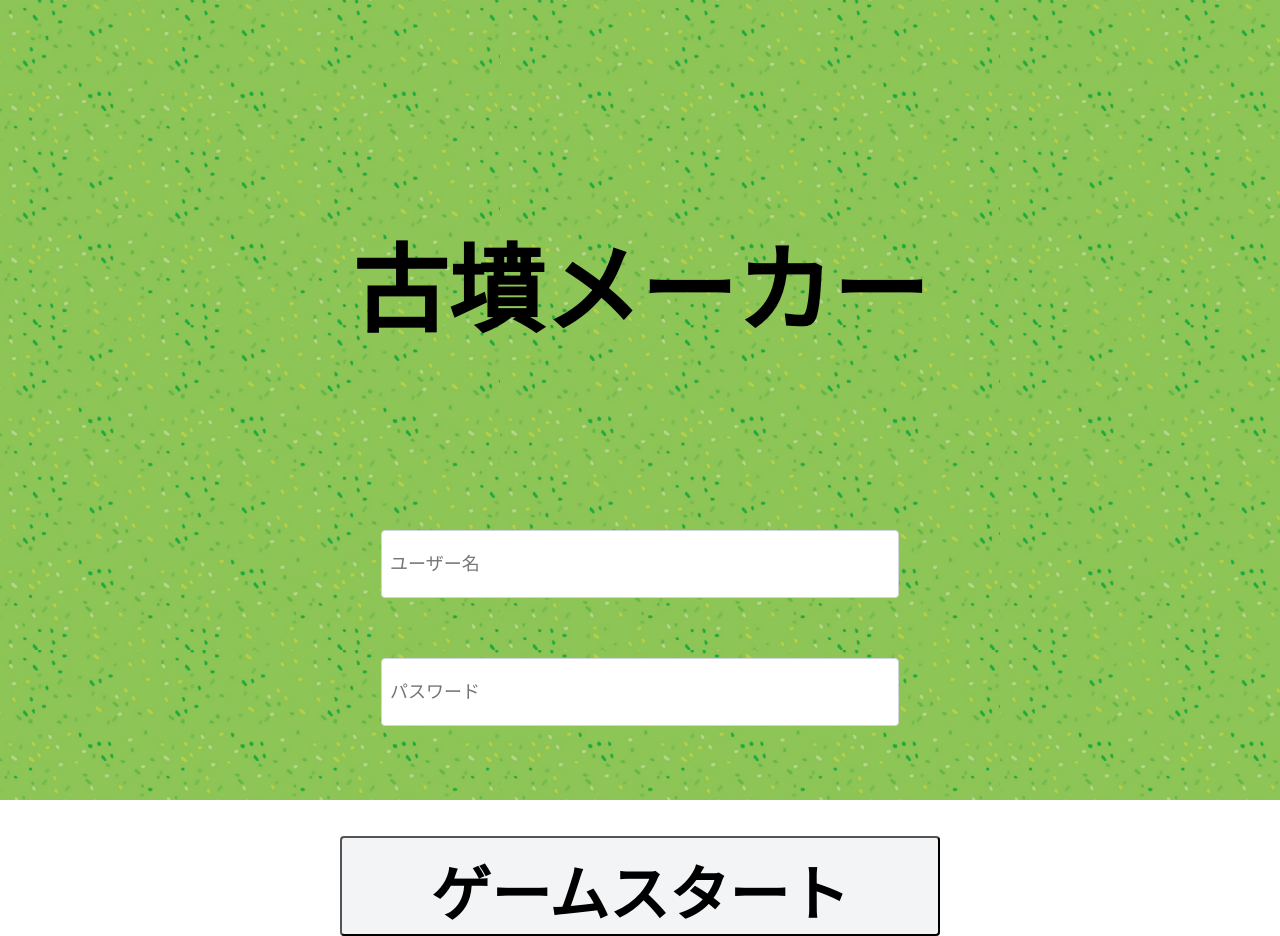
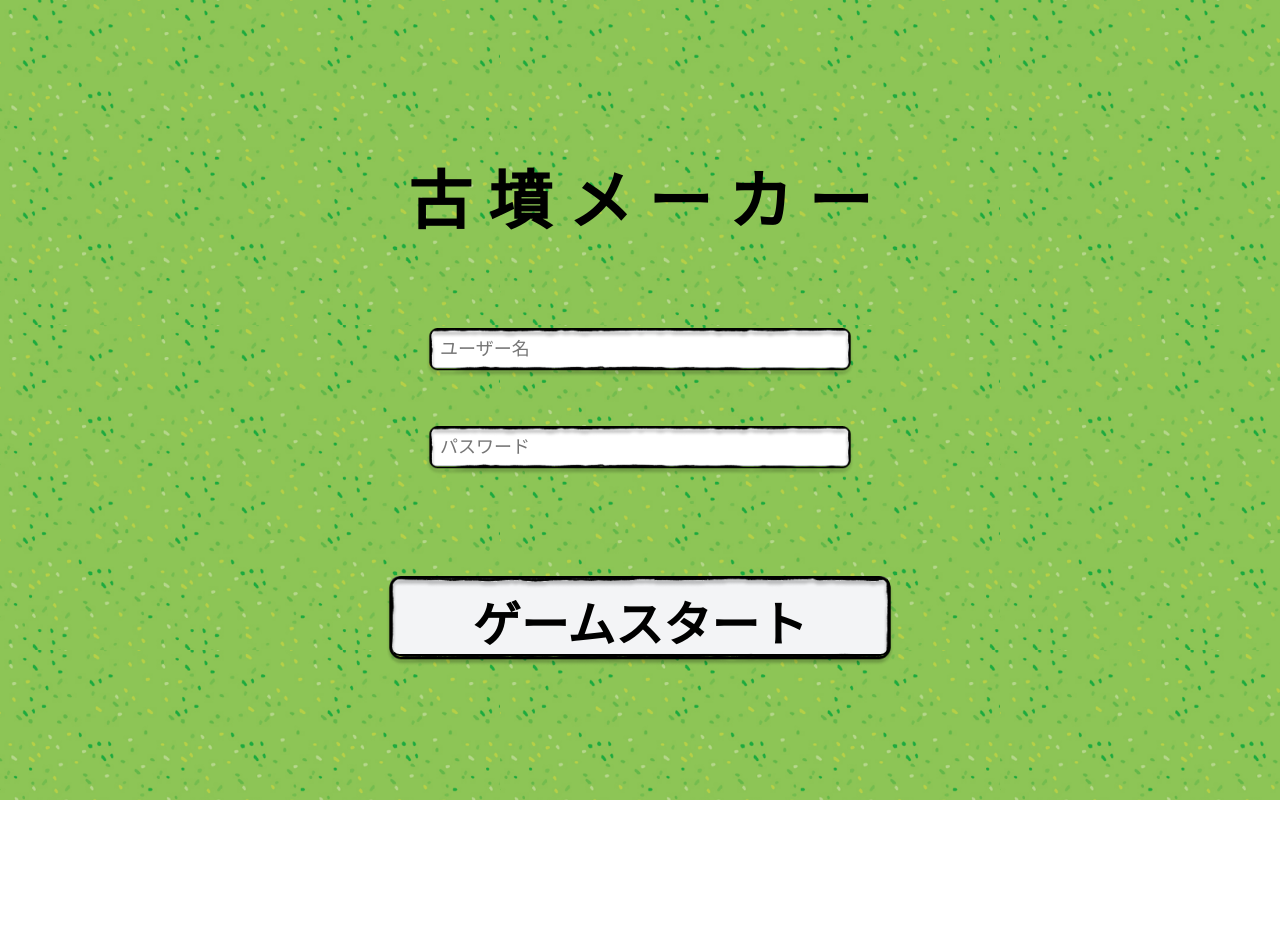
Before and after one commit to kc3hack/2025_1, a Next.js app in the folder frontend/: page / in a window 1280 px wide. After the commit the page ends 806 px from the top, so only its background shows below. Built offline with nearby package versions, Linux system fonts and the light colour scheme.

Commit message:
スタート画面にフレームを適用

```diff
--- a/frontend/src/app/page.tsx
+++ b/frontend/src/app/page.tsx
@@ -6,32 +6,33 @@ const StartPage: React.FC = () => {
     <div className={styles.container}>
       <div className={styles.wrapper}>
         <div className={styles.titleContainer}>
-          <h1 className={styles.title}>古墳メーカー</h1>
+          <div className={styles.title}>古  墳  メ  ー  カ  ー</div>
         </div>
-        <form className={styles.form}>
-          <div>
+        <div className={styles.form}>
+          <div className={styles.userName}>
             <input
               type="text"
               placeholder="ユーザー名"
               className={styles.input}
             />
+            <div className={styles.userNameBackground} />
           </div>
-          <div className="mt-10">
+          <div className={styles.password}>
             <input
               type="password"
               placeholder="パスワード"
               className={styles.input}
             />
+          <div className={styles.passWordBackground} />
           </div>
-          <div>
           <button
             type="submit"
             className={styles.button}
           >
             ゲームスタート
           </button>
+          <div className={styles.buttonBackground} />
         </div>
-        </form>
       </div>
     </div>
   );
--- a/frontend/src/app/styles.module.css
+++ b/frontend/src/app/styles.module.css
@@ -19,16 +19,17 @@
   width: 600px;
   height: 80px;
   text-align: center;
+  align-items: center;
   margin-top: 150px;
 }
 
 .title {
-  font-size: 6rem;
+  font-size: 4rem;
   font-weight: bold;
 }
 
 .form {
-  margin-top: 300px;
+  margin-top: 100px;
   display: flex;
   flex-direction: column;
   align-items: center;
@@ -36,24 +37,25 @@
 }
 
 .input {
-  width: 500px;
-  height: 50px;
+  width: 400px;
+  height: 20px;
   padding: 0.5rem;
   font-size: 1.125rem;
   border: 1px solid #d1d5db;
   border-radius: 0.25rem;
   margin-bottom: 0;
+  z-index: 1;
 }
 
 .button {
-  width: 600px;
-  height: 100px;
+  width: 500px;
+  height: 80px;
   padding: 0.5rem;
-  font-size: 3.75rem;
+  font-size: 3rem;
   font-weight: bold;
   background-color: #f3f4f6;
   color: black;
-  border-radius: 0.25rem;
+  border-radius: 0.6rem;
   margin-top: 50px;
 }
 
@@ -65,3 +67,39 @@
   margin: 0;
   padding: 0;
 }
+
+.userNameBackground {
+  position: relative;
+  top: -40px;
+  left: -5.5px;
+  width: 102.5%;
+  height: 130%;
+  background: url('/frame/username.png') no-repeat center center;
+  background-size: 100% 100%;
+  z-index: 0;
+  pointer-events: none;
+}
+
+.passWordBackground {
+  position: relative;
+  top: -40px;
+  left: -5.5px;
+  width: 102.5%;
+  height: 130%;
+  background: url('/frame/username.png') no-repeat center center;
+  background-size: 100% 100%;
+  z-index: 0;
+  pointer-events: none;
+}
+
+.buttonBackground {
+  position: relative;
+  bottom: 140px;
+  left: 0px;
+  width: 508px;
+  height: 90px;
+  background: url('/frame/start.png') no-repeat center center;
+  background-size: 100% 100%;
+  z-index: 0;
+  pointer-events: none;
+}
```
Also changed, not shown: frontend/src/app/map/partsCollections/layout.tsx (deleted, +0 -33 lines), frontend/src/app/map/scoreCollections/layout.tsx (deleted, +0 -33 lines), frontend/src/app/map/tombsCollections/layout.tsx (deleted, +0 -29 lines), frontend/public/frame/start.png (added), frontend/public/frame/username.png (added). Lines whose indentation alone changed are shown as unchanged.
